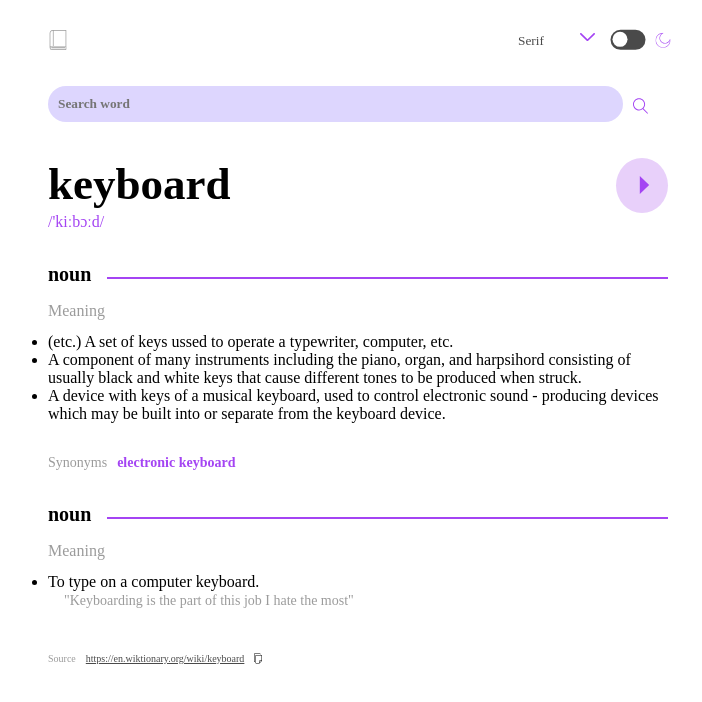
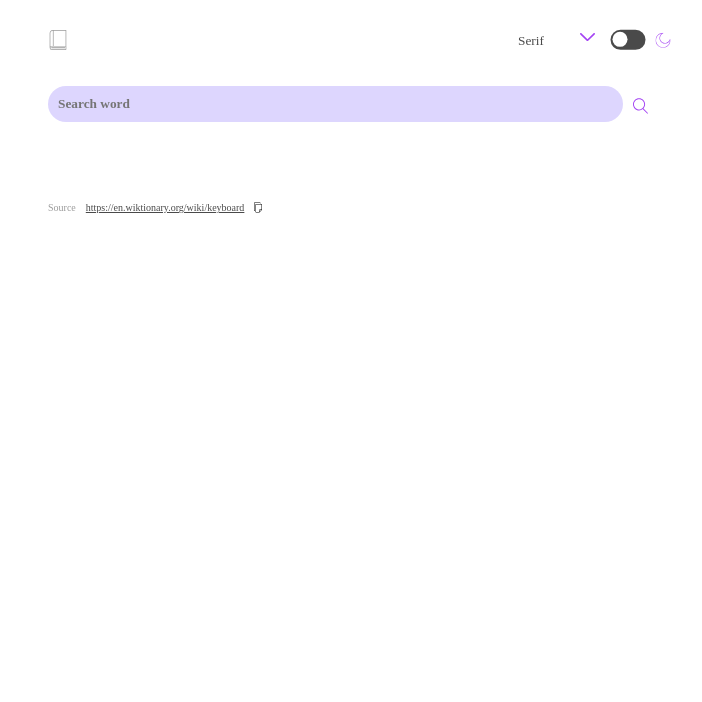
Before and after one commit to fukpyd/dictionary-web-app, a website with bundled scripts: page index.html in a window 1280 px wide. Shown: the whole page, without its empty margins (282-984 px from the left). Built offline with nearby package versions, Linux system fonts and the light colour scheme; no server answers.

Commit message:
change result-wrapper structure

```diff
--- a/index.html
+++ b/index.html
@@ -83,70 +83,8 @@
           </svg>
         </label>
       </form>
-      <div class="result-wrapper">
-        <div class="lexico-entry">
-          <span class="lexico-phrase">keyboard</span>
-          <button class="pronunciation-button">
-            <svg class="button-icon" viewBox="0 0 63.9 122.88">
-              <style type="text/css"></style>
-              <g>
-                <polygon
-                  class="st0"
-                  points="63.9,61.44 0,122.88 0,0 63.9,61.44"
-                />
-              </g>
-            </svg>
-          </button>
-        </div>
-        <span class="lexico-pronunciation">/'kiːbɔːd/</span>
-        <div class="parts-of-speech">
-          <div class="part-of-speech-container">
-            <span class="part-of-speech">noun</span>
-            <div class="purple-line-container">
-              <div class="purple-line"></div>
-            </div>
-          </div>
-          <span class="meaning">Meaning</span>
-          <ul class="examples-list">
-            <li class="example">
-              (etc.) A set of keys ussed to operate a typewriter, computer, etc.
-            </li>
-            <li class="example">
-              A component of many instruments including the piano, organ, and
-              harpsihord consisting of usually black and white keys that cause
-              different tones to be produced when struck.
-            </li>
-            <li class="example">
-              A device with keys of a musical keyboard, used to control
-              electronic sound - producing devices which may be built into or
-              separate from the keyboard device.
-            </li>
-          </ul>
-          <div class="synonyms">
-            <span class="synonyms-tag">Synonyms</span>
-            <ul class="synonyms-list">
-              <li class="synonym-item">electronic keyboard</li>
-            </ul>
-          </div>
-        </div>
-        <div class="parts-of-speech">
-          <div class="part-of-speech-container">
-            <span class="part-of-speech">noun</span>
-            <div class="purple-line-container">
-              <div class="purple-line"></div>
-            </div>
-          </div>
-          <span class="meaning">Meaning</span>
-          <ul class="examples-list">
-            <li class="example">To type on a computer keyboard.</li>
-          </ul>
-          <span class="usage"
-            >"Keyboarding is the part of this job I hate the most"</span
-          >
-        </div>
-      </div>
+      <div class="result-wrapper"></div>
     </main>
-    <script src="js/index.js" type="module"></script>
     <footer>
       <span class="source-tag">Source</span>
       <a href="https://en.wiktionary.org/wiki/keyboard" class="source"
@@ -160,5 +98,6 @@
         </g>
       </svg>
     </footer>
+    <script src="js/index.js" type="module"></script>
   </body>
 </html>
```
